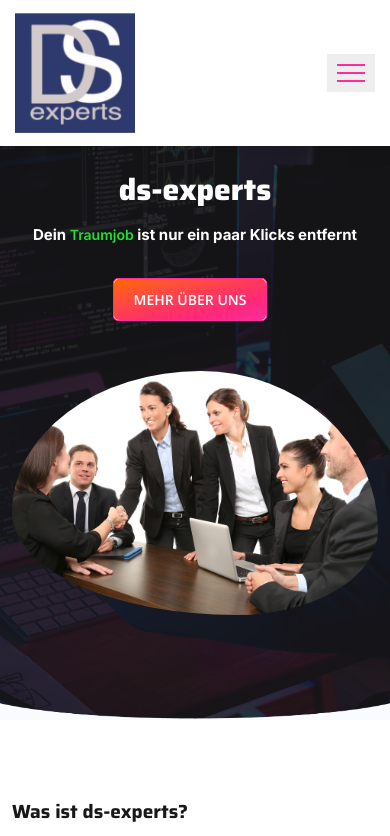
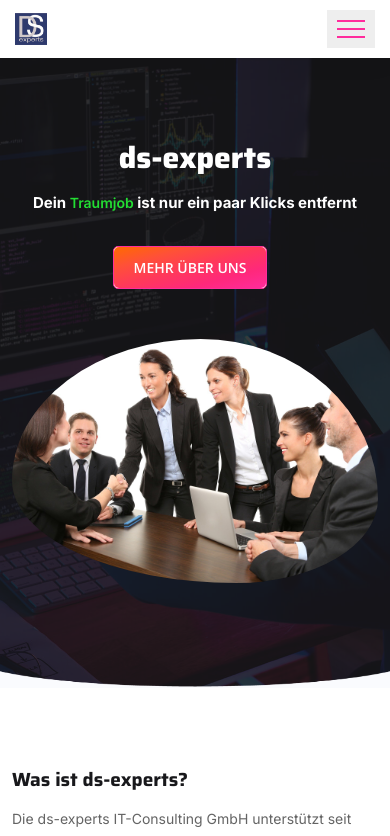
Before and after one commit to tobias-riedel/ds-experts, a Next.js app: page / in a window 390 px wide. Shown: the top 836 px of the page. Built offline with nearby package versions, Linux system fonts and the light colour scheme.

Commit message:
Decreased brand logo width for mobile
- Reverted hero banner title margin

```diff
--- a/components/Layouts/Navbar.js
+++ b/components/Layouts/Navbar.js
@@ -1,12 +1,12 @@
-import React from "react";
+import { useEffect, useState } from "react";
 import Link from "../../utils/ActiveLink";
 
 const Navbar = () => {
-  const [menu, setMenu] = React.useState(true);
+  const [menu, setMenu] = useState(true);
   const toggleNavbar = () => {
     setMenu(!menu);
   };
-  React.useEffect(() => {
+  useEffect(() => {
     const elementId = document.getElementById("navbar");
     document.addEventListener("scroll", () => {
       if (window.scrollY > 170) {
--- a/styles/responsive.css
+++ b/styles/responsive.css
@@ -39,8 +39,13 @@
     font-size: 25px;
   }
   .navbar-area nav .navbar-brand img {
-    max-width: 130px;
-  }
+    max-width: 32px;
+  }
+
+  .navbar-area.navbar-style-2.is-sticky .navbar-brand .logo-ds-experts {
+    width: 100%;
+  }
+
   .navbar-area nav .navbar-nav {
     overflow-y: scroll;
     max-height: 70vh;
@@ -185,8 +190,7 @@
   }
   .hero-banner .main-banner-content h1 {
     font-size: 30px;
-    /* margin-top: 2rem; */
-    margin-top: 2rem;
+    margin-top: 0;
   }
   .hero-banner .main-banner-content p {
     margin-bottom: 15px;
@@ -1845,7 +1849,7 @@
     font-size: 14px;
   }
   .navbar-area nav .navbar-brand img {
-    max-width: 130px;
+    max-width: 32px;
   }
   .navbar-area nav .navbar-nav .nav-item {
     padding-left: 10px;
```
